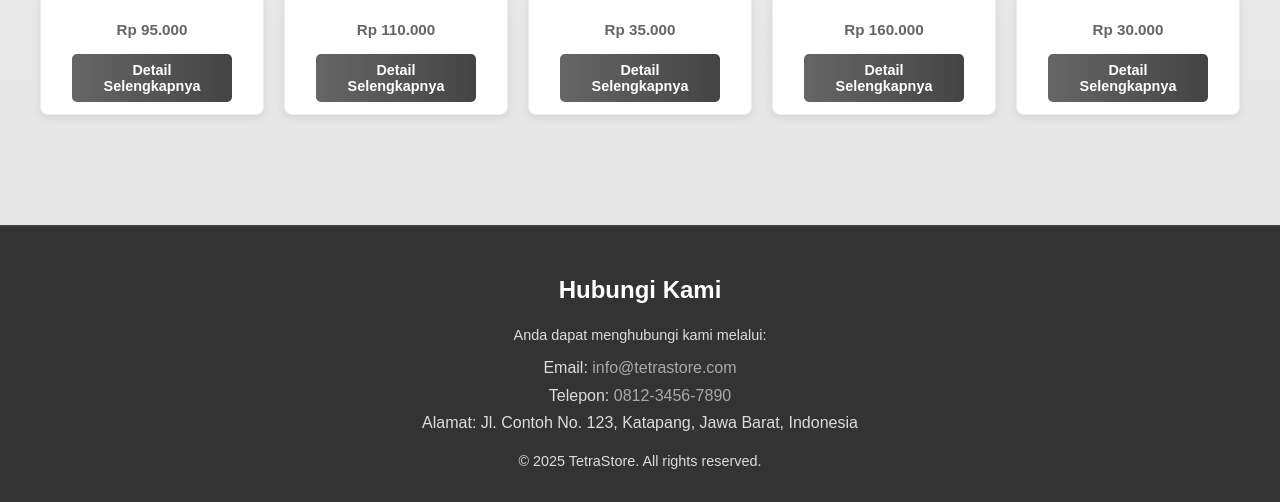
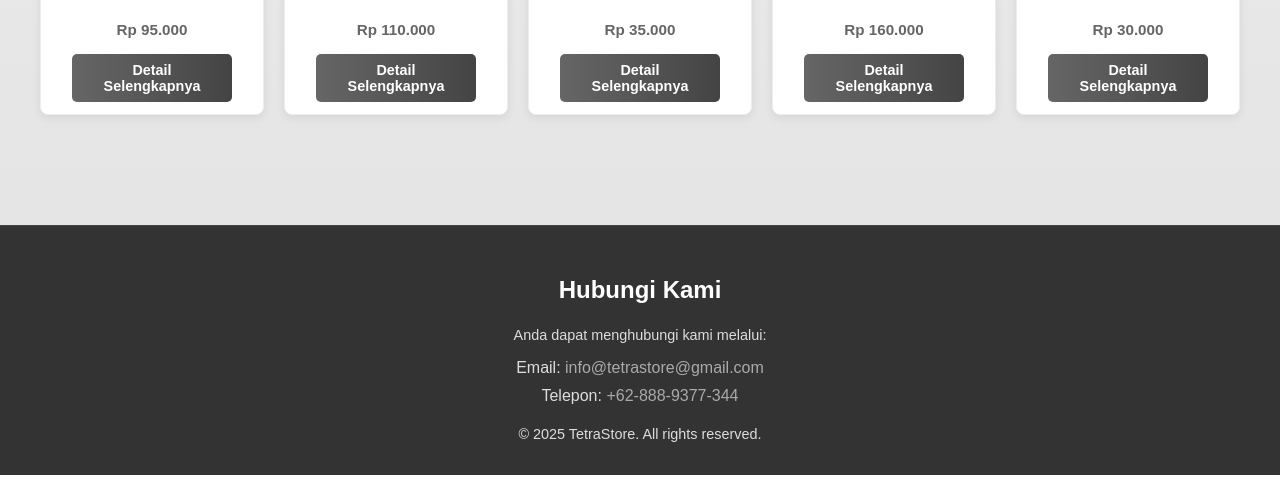
Before and after one commit to tetrastore/tetrasyte, a plain HTML site: page index.html in a window 1280 px wide. Shown: the part 800-1302 px from the top of the page. After the commit the page ends 1275 px from the top, so only its background shows below. Drawn offline with Linux system fonts and the light colour scheme.

Commit message:
Update index.html

```diff
--- a/index.html
+++ b/index.html
@@ -52,9 +52,8 @@
         <h2>Hubungi Kami</h2>
         <p>Anda dapat menghubungi kami melalui:</p>
         <ul>
-            <li>Email: <a href="mailto:info@tetrastore.com">info@tetrastore.com</a></li>
-            <li>Telepon: <a href="tel:+6281234567890">0812-3456-7890</a></li>
-            <li>Alamat: Jl. Contoh No. 123, Katapang, Jawa Barat, Indonesia</li>
+            <li>Email: <a href="mailto:tetrastore@gmail.com">info@tetrastore@gmail.com</a></li>
+            <li>Telepon: <a href="tel:+628889377344">+62-888-9377-344</a></li>
         </ul>
         <p>&copy; 2025 TetraStore. All rights reserved.</p>
     </footer>
@@ -88,7 +87,7 @@
             <span class="close-button" onclick="closeAboutUsModal()">&times;</span>
             <div class="about-us-content">
                 <h2>Tentang TetraStore</h2>
-                <p>Selamat datang di TetraStore, destinasi utama Anda untuk fashion berkualitas dan gaya terkini! Kami berdiri sejak tahun 2020 dengan misi menyediakan pilihan pakaian yang beragam, mulai dari streetwear kasual hingga outfit semi-formal, yang dirancang untuk meningkatkan kepercayaan diri Anda setiap hari.</p>
+                <p>Selamat datang di TetraStore, destinasi utama Anda untuk fashion berkualitas dan gaya terkini! Kami berdiri sejak tahun 2025 dengan misi menyediakan pilihan pakaian yang beragam, mulai dari streetwear kasual hingga outfit semi-formal, yang dirancang untuk meningkatkan kepercayaan diri Anda setiap hari.</p>
                 <p>Kami percaya bahwa fashion adalah ekspresi diri. Oleh karena itu, TetraStore berkomitmen untuk menghadirkan produk-produk pilihan yang tidak hanya mengikuti tren, tetapi juga mengutamakan kualitas, kenyamanan, dan keberlanjutan. Setiap item yang kami tawarkan telah melalui proses kurasi ketat untuk memastikan Anda mendapatkan yang terbaik.</p>
                 <h3>Visi Kami</h3>
                 <p>Menjadi toko pakaian online terdepan yang menginspirasi individu untuk mengekspresikan gaya unik mereka dengan pakaian berkualitas tinggi dan bertanggung jawab.</p>
```
